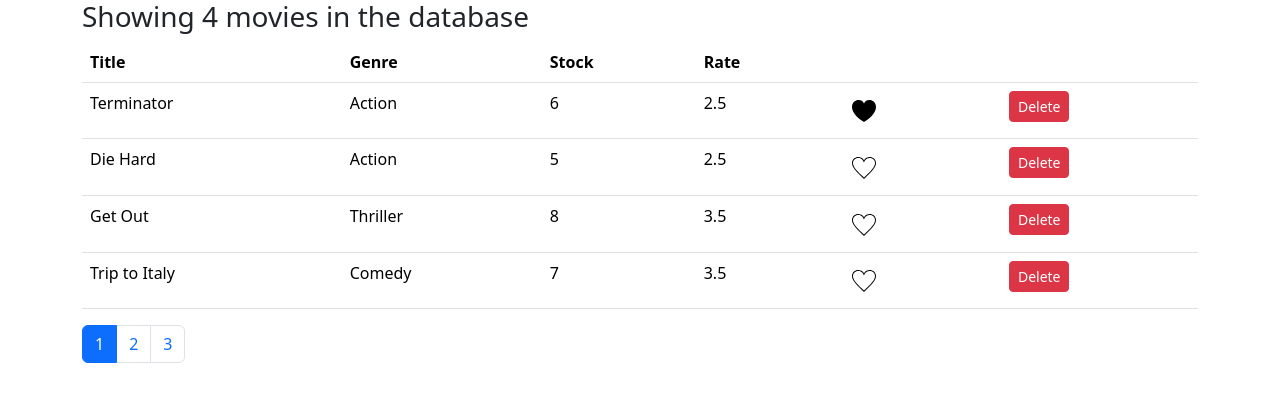
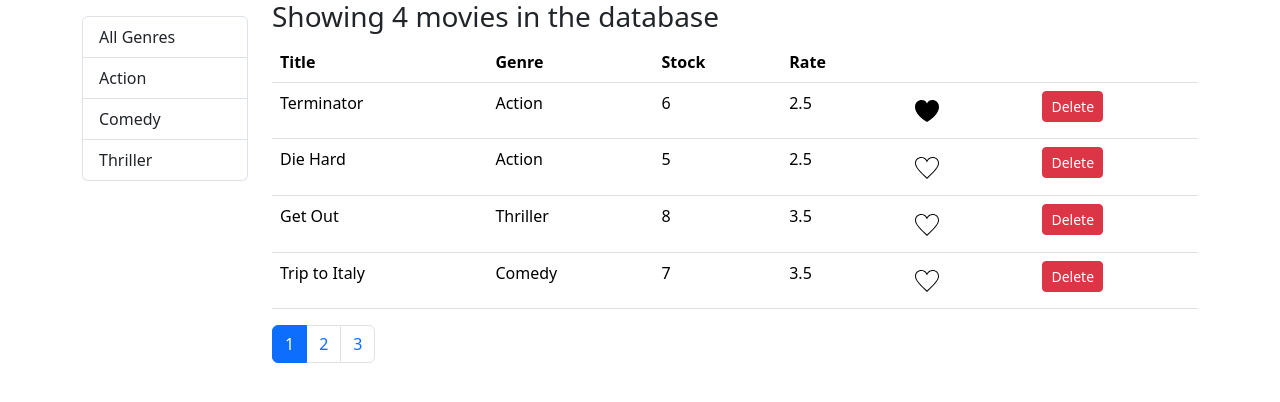
Before and after one commit to sumitx28/Vidly-Frontend, a React (Create React App) app: page / in a window 1280 px wide. Shown: the top 402 px of the page. Built offline with nearby package versions, Linux system fonts and the light colour scheme.

Commit message:
completed filter component

```diff
--- /dev/null
+++ b/src/components/common/listGroup.jsx
@@ -0,0 +1,40 @@
+import PropTypes from 'prop-types';
+
+const ListGroup = (props) => {
+  const { items, onItemSelect, textProperty, valueProperty, selectedItem } =
+    props;
+  return (
+    <div>
+      <div className='list-group my-3'>
+        {items.map((item) => (
+          // eslint-disable-next-line
+          <a
+            // className='list-group-item list-group-item-action'
+            className={
+              item === selectedItem
+                ? 'list-group-item list-group-item-action active'
+                : 'list-group-item list-group-item-action'
+            }
+            aria-current='true'
+            onClick={() => onItemSelect(item)}
+            key={item[valueProperty]}
+          >
+            {item[textProperty]}
+          </a>
+        ))}
+      </div>
+    </div>
+  );
+};
+
+ListGroup.defaultProps = {
+  textProperty: 'name',
+  valueProperty: '_id',
+};
+
+ListGroup.propTypes = {
+  items: PropTypes.array.isRequired,
+  onItemSelect: PropTypes.func.isRequired,
+};
+
+export default ListGroup;
--- a/src/components/moviesTable.jsx
+++ b/src/components/moviesTable.jsx
@@ -1,15 +1,26 @@
 import React, { Component } from 'react';
 import Like from './common/like';
 import Pagination from './common/pagination';
+import ListGroup from './common/listGroup';
 import { paginate } from '../utils/paginate';
+import { getGenres } from '../services/fakeGenreService';
 
 class MoviesTable extends Component {
   state = {
-    movies: this.props.getMovies(),
-    count: this.props.getMovies().length,
+    movies: [],
+    count: null,
+    genres: [],
     pageSize: 4,
     currentPage: 1,
   };
+
+  componentDidMount() {
+    this.setState({
+      genres: [{ _id: 0, name: 'All Genres' }, ...getGenres()],
+      movies: this.props.getMovies(),
+      count: this.props.getMovies().length,
+    });
+  }
 
   deleteMovie = (id) => {
     this.props.deleteMovie(id);
@@ -31,10 +42,19 @@
     this.setState({ currentPage: page });
   };
 
+  handleGenreSelect = (genre) => {
+    this.setState({ selectedGenre: genre, currentPage: 1 });
+  };
+
   displayMoviesCount = () => {
-    const { movies, currentPage, pageSize } = this.state;
+    const { movies, currentPage, pageSize, selectedGenre } = this.state;
 
-    const paginatedMovies = paginate(movies, currentPage, pageSize);
+    const filtered =
+      selectedGenre && selectedGenre._id
+        ? movies.filter((m) => m.genre._id === selectedGenre._id)
+        : movies;
+
+    const paginatedMovies = paginate(filtered, currentPage, pageSize);
     const count = paginatedMovies.length;
 
     return count === 0
@@ -43,11 +63,15 @@
   };
 
   displayTable = () => {
-    const { count, movies, currentPage, pageSize } = this.state;
+    const { count, movies, currentPage, pageSize, selectedGenre } = this.state;
 
     if (count === 0) return '';
 
-    const paginatedMovies = paginate(movies, currentPage, pageSize);
+    const filtered =
+      selectedGenre && selectedGenre._id
+        ? movies.filter((m) => m.genre._id === selectedGenre._id)
+        : movies;
+    const paginatedMovies = paginate(filtered, currentPage, pageSize);
 
     return (
       <table className='table'>
@@ -90,16 +114,32 @@
   };
 
   render() {
+    const filtered =
+      this.state.selectedGenre && this.state.selectedGenre._id
+        ? this.state.movies.filter(
+            (m) => m.genre._id === this.state.selectedGenre._id
+          )
+        : this.state.movies;
+
     return (
-      <div>
+      <div className='row'>
+        <div className='col-2'>
+          <ListGroup
+            items={this.state.genres}
+            onItemSelect={this.handleGenreSelect}
+            selectedItem={this.state.selectedGenre}
+          />
+        </div>
+        <div className='col'>
           <h3>{this.displayMoviesCount()}</h3>
           {this.displayTable()}
           <Pagination
             pageSize={this.state.pageSize}
-          totalItems={this.state.movies.length}
+            totalItems={filtered.length}
             onPageChange={this.handlePageChange}
             currentPage={this.state.currentPage}
           />
+        </div>
       </div>
     );
   }
```
Lines whose indentation alone changed are shown as unchanged.
